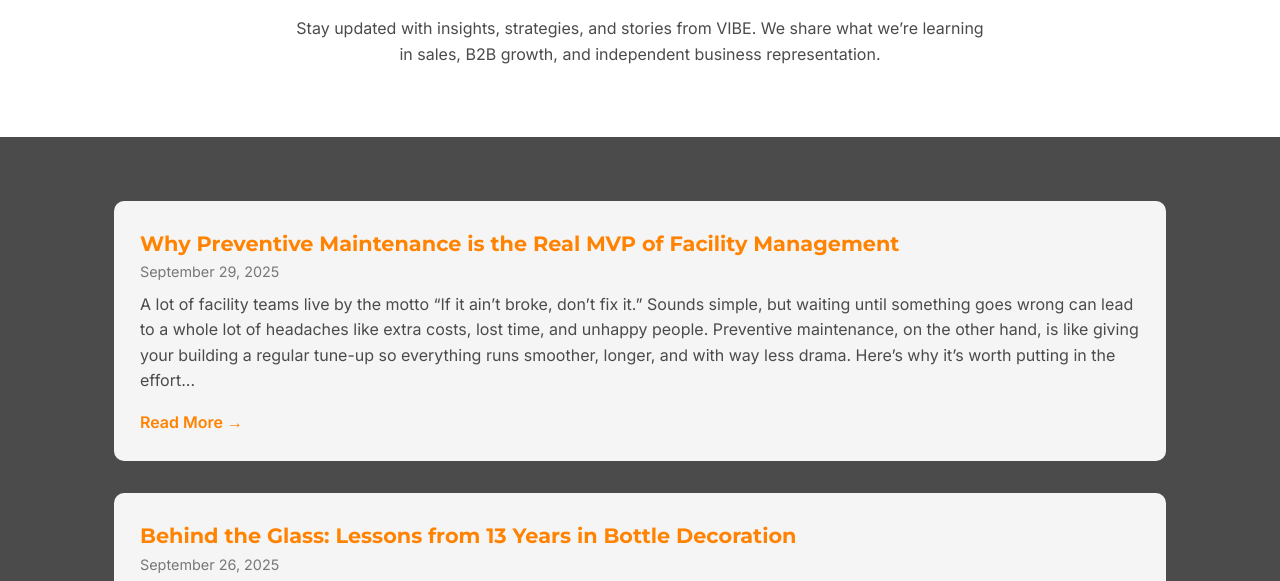
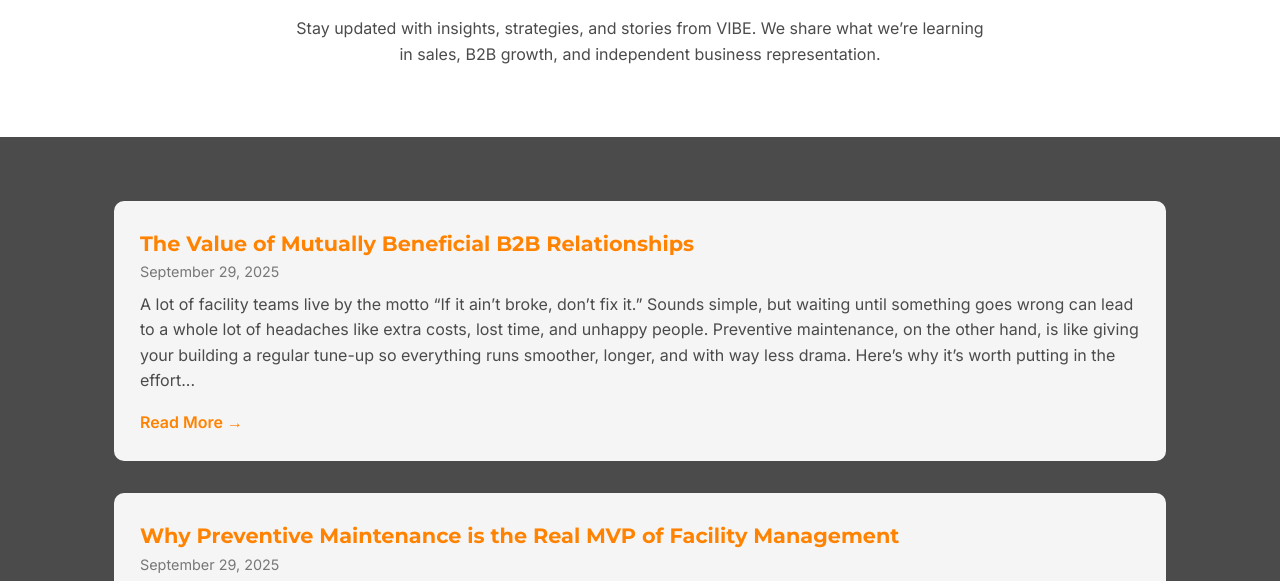
Before and after one commit to VIBEjimmy/vibe-website, a plain HTML site: page blog.html in a window 1280 px wide. Shown: the part 205-786 px from the top of the page. Drawn offline with Linux system fonts and the light colour scheme.

Commit message:
blog post

```diff
--- a/blog.html
+++ b/blog.html
@@ -54,7 +54,15 @@
     <div class="content">
       <div class="posts">
 
-                <!-- Post 3 -->
+        <!-- Post 4 -->
+        <div class="post">
+          <h3><a href="https://medium.com/@VIBE_jimmy/the-value-of-mutually-beneficial-b2b-relationships-f1b64900d3b3" target="_blank">The Value of Mutually Beneficial B2B Relationships</a></h3>
+          <div class="date">September 29, 2025</div>
+          <p>A lot of facility teams live by the motto “If it ain’t broke, don’t fix it.” Sounds simple, but waiting until something goes wrong can lead to a whole lot of headaches like extra costs, lost time, and unhappy people. Preventive maintenance, on the other hand, is like giving your building a regular tune-up so everything runs smoother, longer, and with way less drama. Here’s why it’s worth putting in the effort...</p>
+          <a href="https://medium.com/@VIBE_jimmy/the-value-of-mutually-beneficial-b2b-relationships-f1b64900d3b3" class="read-more" target="_blank">Read More →</a>
+        </div>
+
+        <!-- Post 3 -->
         <div class="post">
           <h3><a href="https://medium.com/@VIBE_jimmy/why-preventive-maintenance-is-the-real-mvp-of-facility-management-3e7440025f6e" target="_blank">Why Preventive Maintenance is the Real MVP of Facility Management</a></h3>
           <div class="date">September 29, 2025</div>
```
